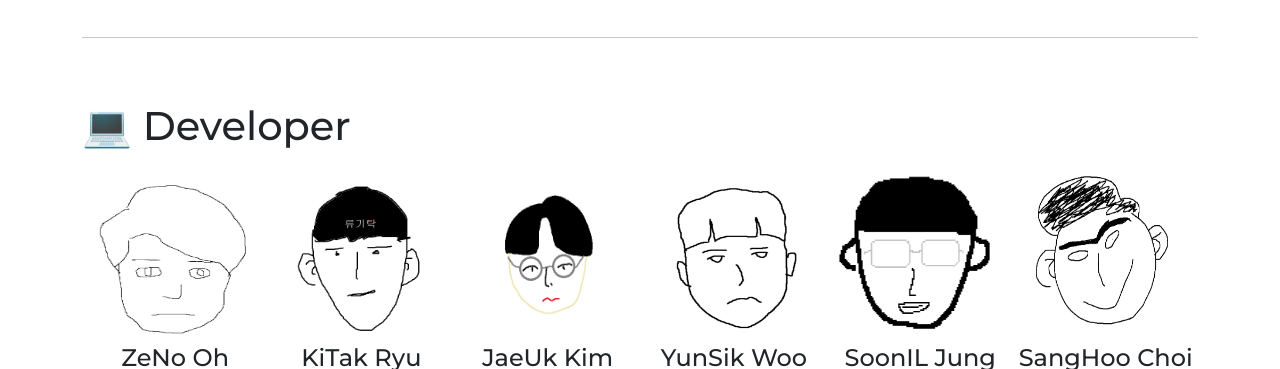
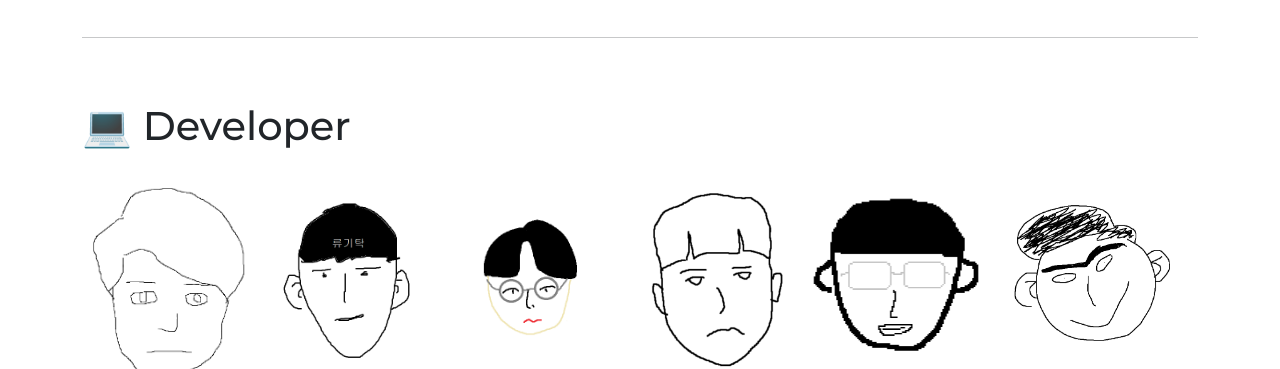
Before and after one commit to BNOTY/BNOTY-HomePage, a plain HTML site: page Contact.html in a window 1280 px wide. Shown: the part 897-1266 px from the top of the page. Drawn offline with Linux system fonts and the light colour scheme.

Commit message:
developer img

```diff
--- a/Contact.html
+++ b/Contact.html
@@ -125,23 +125,23 @@ https://templatemo.com/tm-564-plot-listing
             <h1>💻️ Developer</h1>
             <br>
             <table style="margin:auto; text-align: center;" >
-                <th width="350">
-                    <img src="assets/images/zeno.png" style="width : 170px; height : 170px" />
+              <th width="300">
+                <img src="assets/images/zeno.png"  />
             </th>
-                <th width="350">
-                    <img src="assets/images/ryu.png" style="width : 170px; height : 170px" />
+            <th width="300">
+                <img src="assets/images/ryu.png"  />
             </th>
-                <th width="350">
-                    <img src="assets/images/jaeuk.png" style="width : 170px; height : 170px" />
+            <th width="300">
+                <img src="assets/images/jaeuk.png" />
             </th>
-                <th width="350">
-                    <img src="assets/images/ysik.png" style="width : 170px; height : 170px" />
+            <th width="300">
+                <img src="assets/images/ysik.png" />
             </th>
-                <th width="350">
-                    <img src="assets/images/soonil.png" style="width : 170px; height : 170px" />
+            <th width="300">
+                <img src="assets/images/soonil.png"  />
             </th>
-                <th width="330">
-                    <img src="assets/images/sanghoo.png" style="width : 170px; height : 170px" />
+            <th width="300">
+                <img src="assets/images/sanghoo.png"  />
             </th>
                 <tr>
                   <td>
```
Lines whose indentation alone changed are shown as unchanged.
